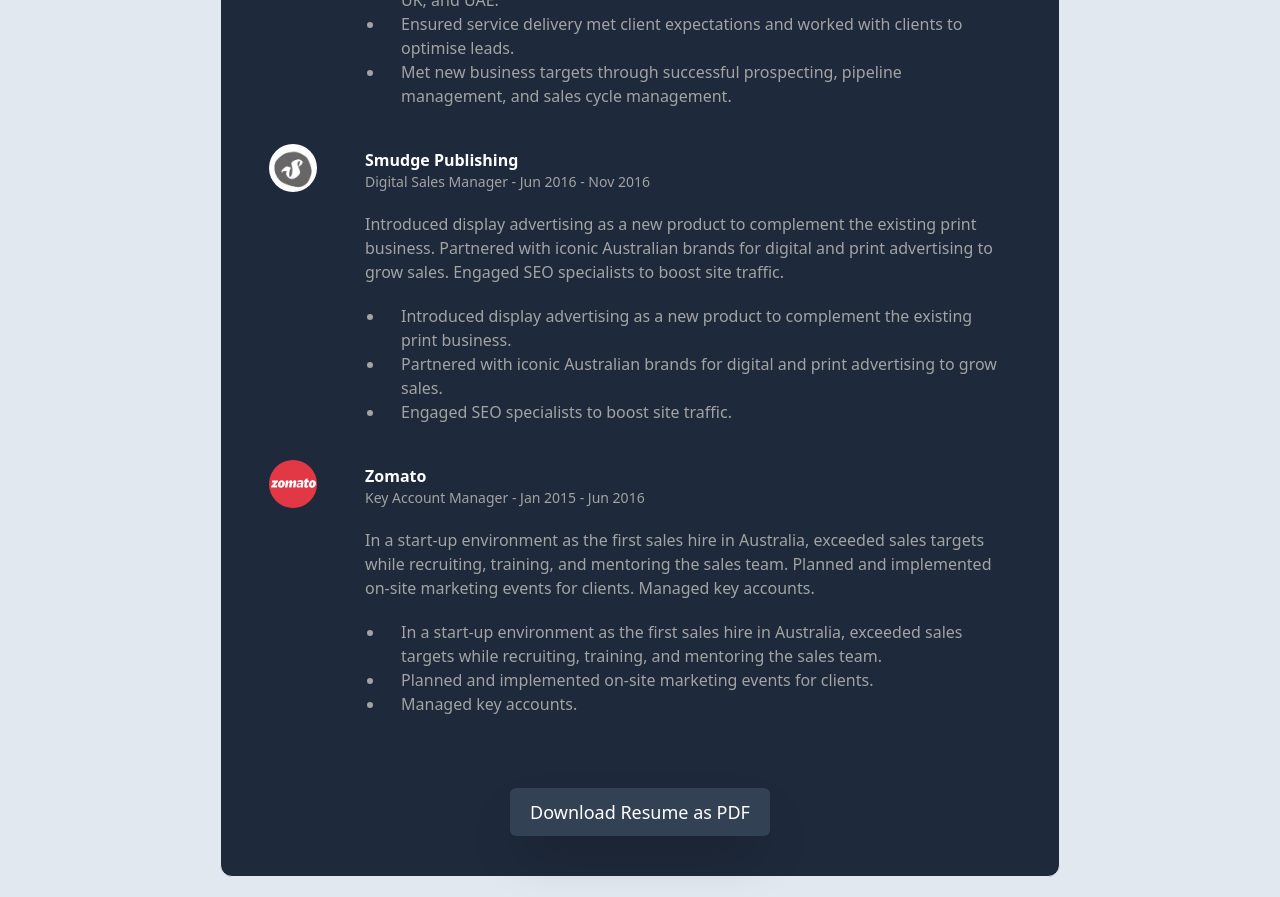
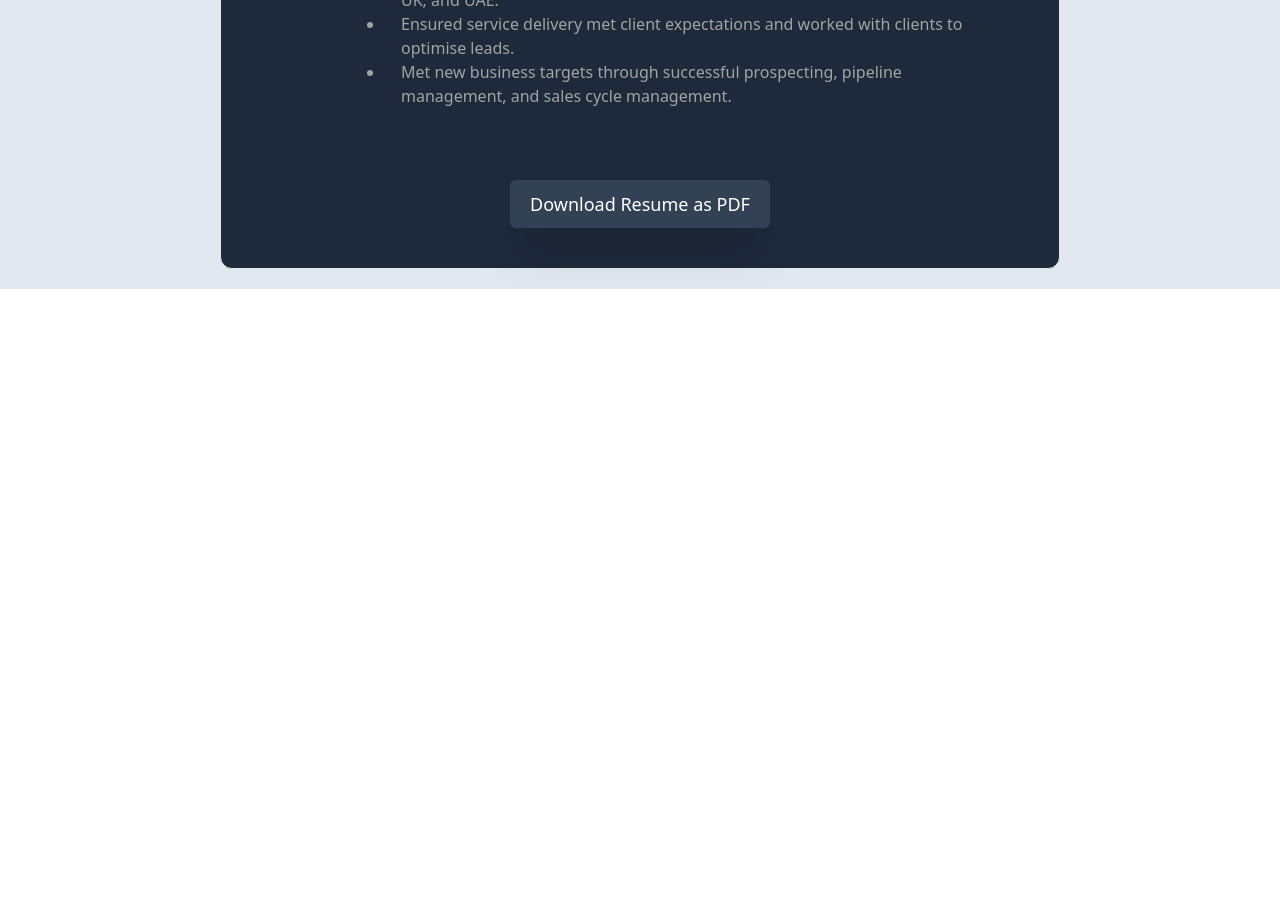
Before and after one commit to jack-crawford-1/Landing-Site-Nextjs, a Next.js app: page /about in a window 1280 px wide. Shown: the part 1560-2457 px from the top of the page. After the commit the page ends 1849 px from the top, so only its background shows below. Built offline with nearby package versions, Linux system fonts and the light colour scheme.

Commit message:
content update

```diff
--- a/src/app/components/about/Skills.tsx
+++ b/src/app/components/about/Skills.tsx
@@ -6,7 +6,7 @@
     <div className=" text-slate-800 font-barlow">
       <main className="max-w-4xl ">
         <h2 className="text-2xl font-bold pt-5 md:ml-10 pl-10 md:pl-0">
-          Skills and Experience
+          Skills and Recent Experience
         </h2>
         <div className="pt-5 text-slate-600 leading-8 border-4 bg-slate-200 border border-rone p-10 rounded-xl">
           <p>
--- a/src/app/components/about/WorkExpData.ts
+++ b/src/app/components/about/WorkExpData.ts
@@ -57,34 +57,34 @@
       'Met new business targets through successful prospecting, pipeline management, and sales cycle management.',
     ],
   },
-  {
-    id: 5,
-    name: 'Smudge Publishing',
-    pos: 'Digital Sales Manager',
-    duration: 'Jun 2016 - Nov 2016',
-    title:
-      'Introduced display advertising as a new product to complement the existing print business. Partnered with iconic Australian brands for digital and print advertising to grow sales. Engaged SEO specialists to boost site traffic.',
-    logos: '/logos/smudge.png',
-    bullets: [
-      'Introduced display advertising as a new product to complement the existing print business.',
-      'Partnered with iconic Australian brands for digital and print advertising to grow sales.',
-      'Engaged SEO specialists to boost site traffic.',
-    ],
-  },
-  {
-    id: 6,
-    name: 'Zomato',
-    pos: 'Key Account Manager',
-    duration: 'Jan 2015 - Jun 2016',
-    title:
-      'In a start-up environment as the first sales hire in Australia, exceeded sales targets while recruiting, training, and mentoring the sales team. Planned and implemented on-site marketing events for clients. Managed key accounts.',
-    logos: '/logos/zomato.png',
-    bullets: [
-      'In a start-up environment as the first sales hire in Australia, exceeded sales targets while recruiting, training, and mentoring the sales team.',
-      'Planned and implemented on-site marketing events for clients.',
-      'Managed key accounts.',
-    ],
-  },
+  // {
+  //   id: 5,
+  //   name: 'Smudge Publishing',
+  //   pos: 'Digital Sales Manager',
+  //   duration: 'Jun 2016 - Nov 2016',
+  //   title:
+  //     'Introduced display advertising as a new product to complement the existing print business. Partnered with iconic Australian brands for digital and print advertising to grow sales. Engaged SEO specialists to boost site traffic.',
+  //   logos: '/logos/smudge.png',
+  //   bullets: [
+  //     'Introduced display advertising as a new product to complement the existing print business.',
+  //     'Partnered with iconic Australian brands for digital and print advertising to grow sales.',
+  //     'Engaged SEO specialists to boost site traffic.',
+  //   ],
+  // },
+  // {
+  //   id: 6,
+  //   name: 'Zomato',
+  //   pos: 'Key Account Manager',
+  //   duration: 'Jan 2015 - Jun 2016',
+  //   title:
+  //     'In a start-up environment as the first sales hire in Australia, exceeded sales targets while recruiting, training, and mentoring the sales team. Planned and implemented on-site marketing events for clients. Managed key accounts.',
+  //   logos: '/logos/zomato.png',
+  //   bullets: [
+  //     'In a start-up environment as the first sales hire in Australia, exceeded sales targets while recruiting, training, and mentoring the sales team.',
+  //     'Planned and implemented on-site marketing events for clients.',
+  //     'Managed key accounts.',
+  //   ],
+  // },
   // {
   //   id: 7,
   //   name: 'News Corp Australia',
```
Also changed, not shown: 1 other file (tests, documents, lock files or other folders).
